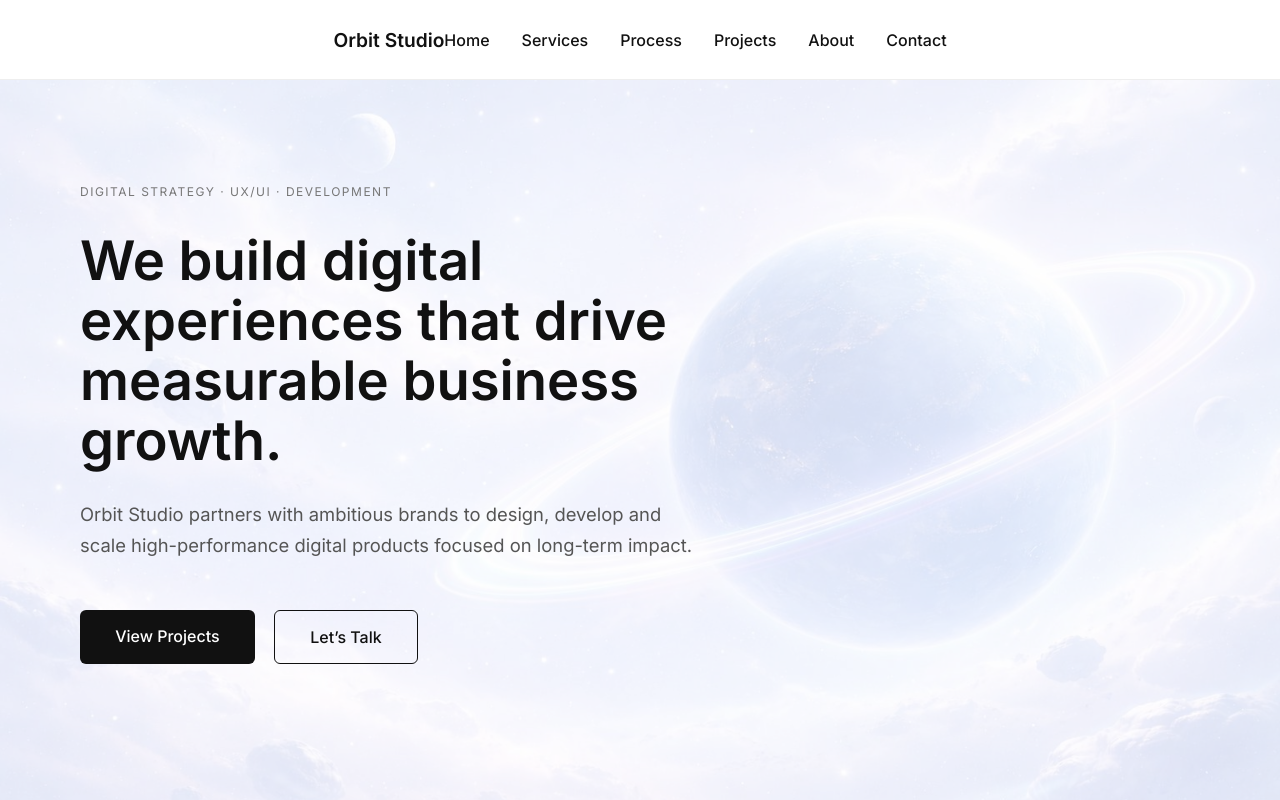
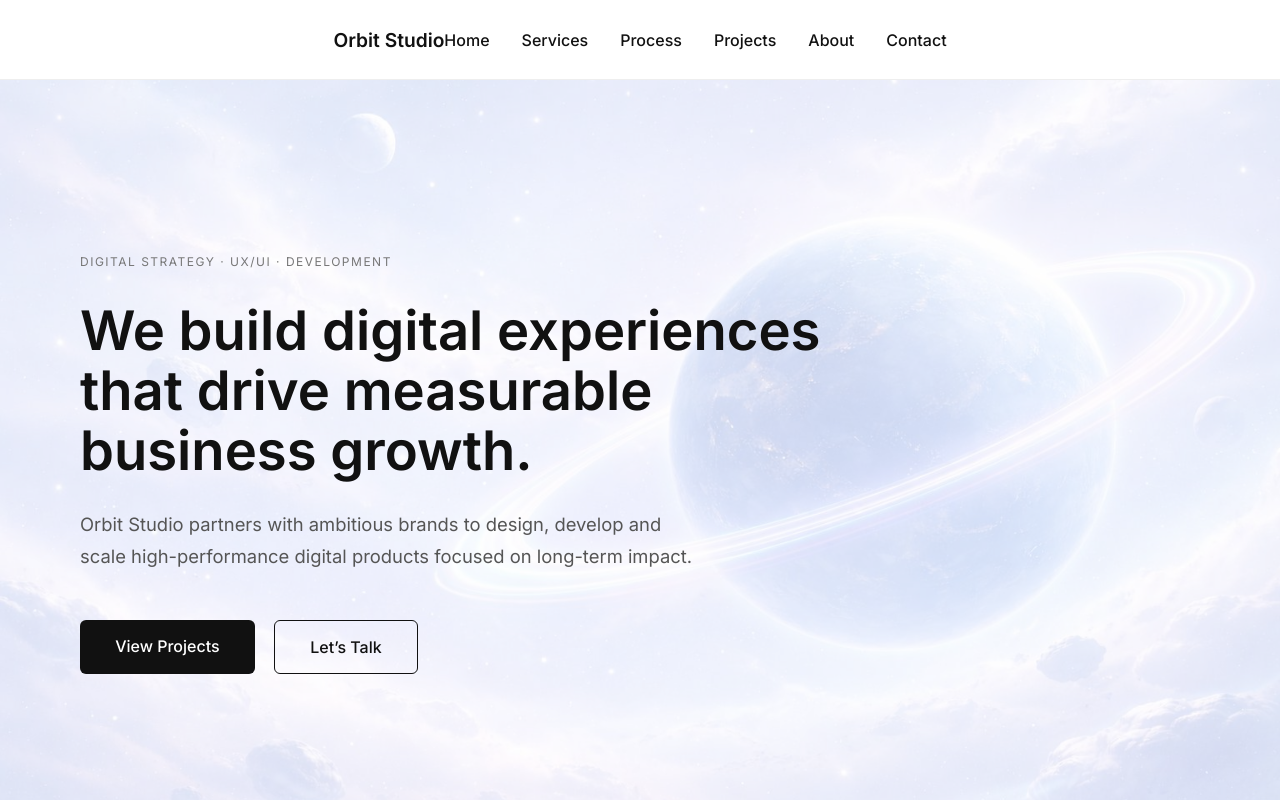
Before and after one commit to DaviddeCaso/orbit-studio, a React (Vite) app: page / in a window 1280 px wide. Shown: the top 800 px of the page. Built offline with nearby package versions, Linux system fonts and the light colour scheme.

Commit message:
style: changing hero heading style

```diff
--- a/src/styles/globals.css
+++ b/src/styles/globals.css
@@ -72,7 +72,7 @@ nav a {
   min-height: 92vh;
   display: flex;
   align-items: flex-start;
-  padding: 100px 0 80px;
+  padding: 170px 0 80px;
   background-size: cover;
   background-position: center;
   background-repeat: no-repeat;
@@ -82,12 +82,12 @@ nav a {
   content: "";
   position: absolute;
   inset: 0;
-  background: rgba(255, 255, 255, 0.6);
+  background: rgba(255, 255, 255, 0.50);
 }
 
 .hero-content {
   position: relative;
-  max-width: 720px;
+  max-width: 800px;
   margin-left: 60px;
 }
 
```
